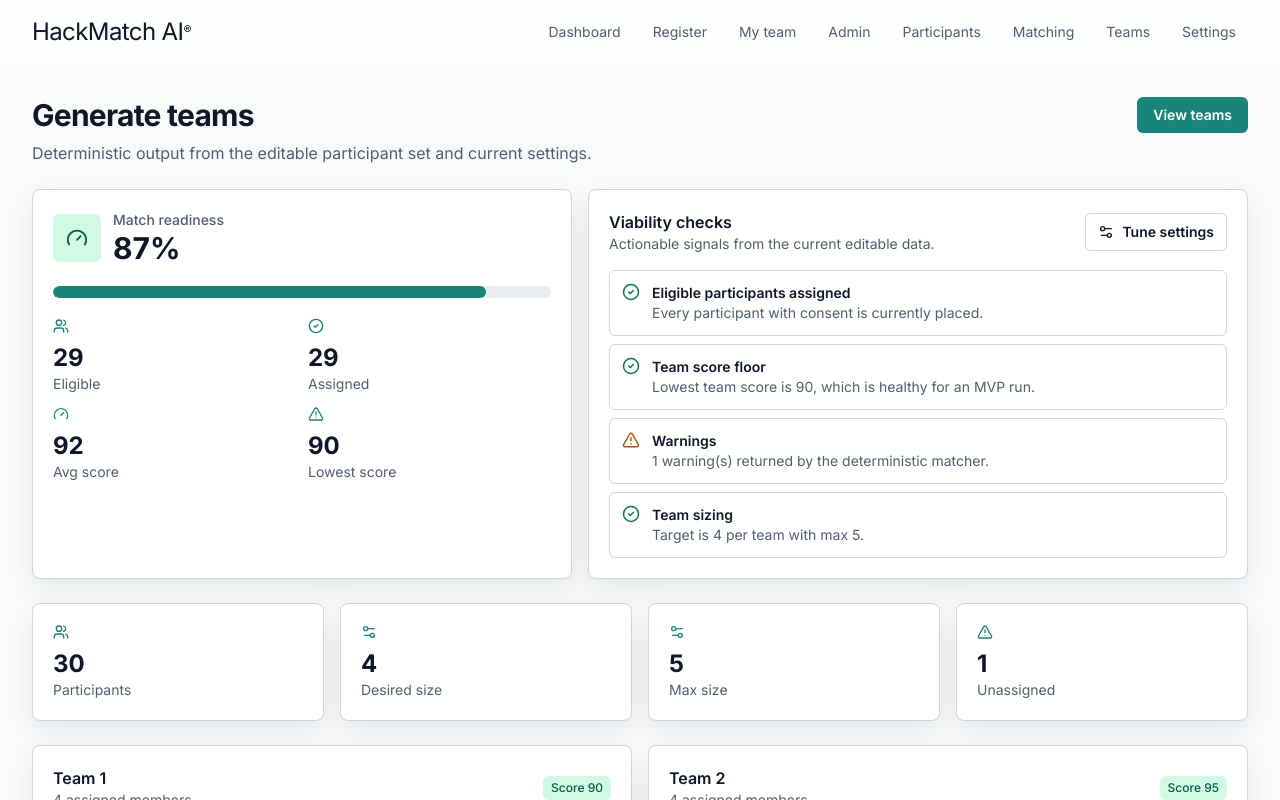
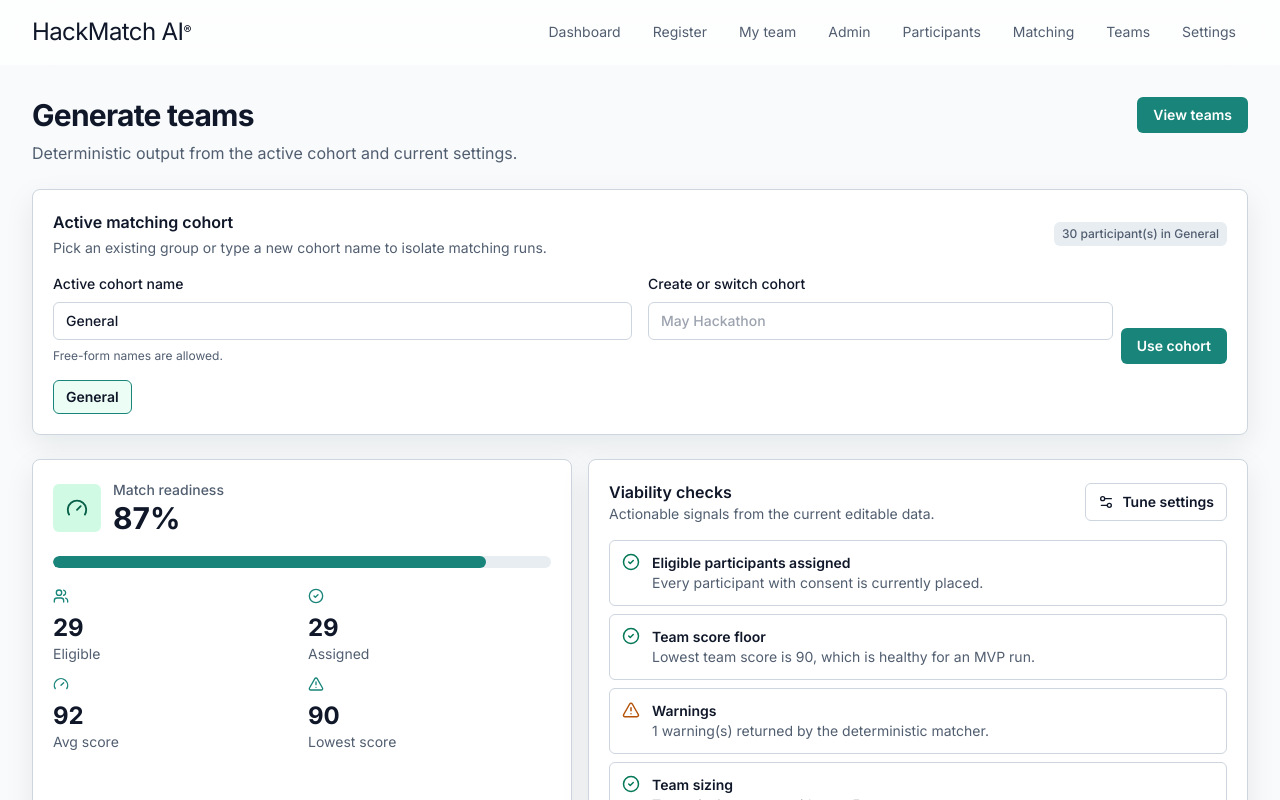
Before and after one commit to best-ed/HackMatch-AI, a Next.js app: page /admin/matching in a window 1280 px wide. Shown: the top 800 px of the page. Built offline with nearby package versions, Linux system fonts and the light colour scheme; no server answers; the database is empty.

Commit message:
feat: add participant cohorts

```diff
--- a/app/admin/matching/page.tsx
+++ b/app/admin/matching/page.tsx
@@ -1,6 +1,7 @@
 "use client";
 
 import Link from "next/link";
+import { useState } from "react";
 import { AlertTriangle, CheckCircle2, Gauge, Settings2, Users } from "lucide-react";
 import { Badge, Card } from "@/components/ui";
 import { useHackMatchData } from "@/lib/local-store";
@@ -8,9 +9,10 @@ import { generateTeams } from "@/lib/matching/algorithm";
 import type { MatchingResult } from "@/lib/matching/types";
 
 export default function AdminMatchingPage() {
-  const { participants, settings } = useHackMatchData();
-  const result = generateTeams(participants, settings);
-  const eligible = participants.filter((participant) => participant.consentToMatch);
+  const { cohortParticipants, settings, activeCohort, setActiveCohort, cohorts } = useHackMatchData();
+  const [newCohort, setNewCohort] = useState("");
+  const result = generateTeams(cohortParticipants, settings);
+  const eligible = cohortParticipants.filter((participant) => participant.consentToMatch);
   const assigned = result.teams.reduce((sum, team) => sum + team.participantIds.length, 0);
   const scores = result.teams.map((team) => team.score?.totalScore ?? 0);
   const averageScore =
@@ -39,13 +41,78 @@ export default function AdminMatchingPage() {
         <div>
           <h1 className="text-3xl font-bold tracking-tight">Generate teams</h1>
           <p className="mt-2 text-muted-foreground">
-            Deterministic output from the editable participant set and current settings.
+            Deterministic output from the active cohort and current settings.
           </p>
         </div>
         <Link className="rounded-md bg-primary px-4 py-2 text-sm font-semibold text-primary-foreground" href="/admin/teams">
           View teams
         </Link>
       </div>
+      <Card className="space-y-4">
+        <div className="flex flex-wrap items-center justify-between gap-3">
+          <div>
+            <h2 className="font-semibold">Active matching cohort</h2>
+            <p className="mt-1 text-sm text-muted-foreground">
+              Pick an existing group or type a new cohort name to isolate matching runs.
+            </p>
+          </div>
+          <Badge>{cohortParticipants.length} participant(s) in {activeCohort}</Badge>
+        </div>
+        <div className="grid gap-4 lg:grid-cols-[1fr_1fr]">
+          <label className="space-y-2 text-sm font-medium">
+            <span>Active cohort name</span>
+            <input
+              className="w-full rounded-md border border-border bg-white px-3 py-2 text-sm outline-none ring-primary/20 focus:ring-4"
+              value={activeCohort}
+              onChange={(event) => setActiveCohort(event.target.value)}
+              placeholder="May Hackathon, Finals Group A, Nairobi Build Night"
+            />
+            <span className="block text-xs font-normal text-muted-foreground">
+              Free-form names are allowed.
+            </span>
+          </label>
+          <div className="grid gap-2 sm:grid-cols-[1fr_auto]">
+            <label className="space-y-2 text-sm font-medium">
+              <span>Create or switch cohort</span>
+              <input
+                className="w-full rounded-md border border-border bg-white px-3 py-2 text-sm outline-none ring-primary/20 focus:ring-4"
+                value={newCohort}
+                onChange={(event) => setNewCohort(event.target.value)}
+                placeholder="May Hackathon"
+              />
+            </label>
+            <div className="flex items-end">
+              <button
+                className="w-full rounded-md bg-primary px-4 py-2 text-sm font-semibold text-primary-foreground"
+                onClick={() => {
+                  if (!newCohort.trim()) return;
+                  setActiveCohort(newCohort);
+                  setNewCohort("");
+                }}
+                type="button"
+              >
+                Use cohort
+              </button>
+            </div>
+          </div>
+        </div>
+        <div className="flex flex-wrap gap-2">
+          {cohorts.map((cohort) => (
+            <button
+              key={cohort}
+              className={`rounded-md border px-3 py-1.5 text-sm font-semibold ${
+                cohort === activeCohort
+                  ? "border-primary bg-emerald-50 text-foreground"
+                  : "border-border bg-white text-muted-foreground"
+              }`}
+              onClick={() => setActiveCohort(cohort)}
+              type="button"
+            >
+              {cohort}
+            </button>
+          ))}
+        </div>
+      </Card>
 
       <section className="grid gap-4 lg:grid-cols-[0.9fr_1.1fr]">
         <Card className="space-y-5">
@@ -97,7 +164,7 @@ export default function AdminMatchingPage() {
       </section>
 
       <div className="grid gap-4 md:grid-cols-4">
-        <Card><Metric label="Participants" value={participants.length} icon={<Users size={16} />} /></Card>
+        <Card><Metric label="Participants" value={cohortParticipants.length} icon={<Users size={16} />} /></Card>
         <Card><Metric label="Desired size" value={settings.desiredTeamSize} icon={<Settings2 size={16} />} /></Card>
         <Card><Metric label="Max size" value={settings.maxTeamSize} icon={<Settings2 size={16} />} /></Card>
         <Card><Metric label="Unassigned" value={result.unassignedParticipants.length} icon={<AlertTriangle size={16} />} /></Card>
@@ -106,7 +173,7 @@ export default function AdminMatchingPage() {
       <div className="grid gap-4 lg:grid-cols-2">
         {result.teams.map((team) => {
           const members = team.participantIds
-            .map((id) => participants.find((participant) => participant.id === id))
+            .map((id) => cohortParticipants.find((participant) => participant.id === id))
             .filter(Boolean);
           return (
           <Card key={team.id} className="space-y-4">
--- a/app/admin/participants/page.tsx
+++ b/app/admin/participants/page.tsx
@@ -6,7 +6,7 @@ import { joinListLines, splitList, useHackMatchData } from "@/lib/local-store";
 import type { ExperienceLevel, Participant } from "@/lib/matching/types";
 
 export default function AdminParticipantsPage() {
-  const { participants, saveParticipant, deleteParticipant, resetDemoData } = useHackMatchData();
+  const { participants, saveParticipant, deleteParticipant, resetDemoData, activeCohort, setActiveCohort, cohorts } = useHackMatchData();
   const [query, setQuery] = useState("");
   const [roleFilter, setRoleFilter] = useState("all");
   const [experienceFilter, setExperienceFilter] = useState<"all" | ExperienceLevel>("all");
@@ -22,6 +22,7 @@ export default function AdminParticipantsPage() {
       const searchableText = [
         participant.id,
         participant.accessToken ?? "",
+        participant.cohort ?? "",
         participant.fullName,
         participant.email,
         participant.primaryRole,
@@ -84,6 +85,20 @@ export default function AdminParticipantsPage() {
             <option key={role} value={role}>{role}</option>
           ))}
         </FilterSelect>
+        <label className="space-y-2 text-sm font-medium lg:col-span-2">
+          <span>Active matching cohort</span>
+          <div className="flex gap-2">
+            <TextInput
+              list="admin-cohorts"
+              value={activeCohort}
+              onChange={(event) => setActiveCohort(event.target.value)}
+              placeholder="General"
+            />
+            <datalist id="admin-cohorts">
+              {cohorts.map((cohort) => <option key={cohort} value={cohort} />)}
+            </datalist>
+          </div>
+        </label>
         <FilterSelect label="Experience" value={experienceFilter} onChange={(value) => setExperienceFilter(value as "all" | ExperienceLevel)}>
           <option value="all">All levels</option>
           <option value="beginner">Beginner</option>
@@ -114,7 +129,7 @@ export default function AdminParticipantsPage() {
         <table className="w-full min-w-[1260px] border-collapse text-sm">
           <thead className="bg-muted text-left">
             <tr>
-              {["Name", "Role", "Experience", "Skills", "Interests", "Consent", "Access", "Actions"].map((heading) => (
+              {["Name", "Cohort", "Role", "Experience", "Skills", "Interests", "Consent", "Access", "Actions"].map((heading) => (
                 <th key={heading} className="px-4 py-3 font-semibold">{heading}</th>
               ))}
             </tr>
@@ -126,6 +141,9 @@ export default function AdminParticipantsPage() {
                   <TextInput value={participant.fullName} onChange={(event) => updateParticipant(participant, "fullName", event.target.value)} />
                   <TextInput value={participant.email} onChange={(event) => updateParticipant(participant, "email", event.target.value)} />
                   <div className="text-xs text-muted-foreground">{participant.id}</div>
+                </td>
+                <td className="px-4 py-3">
+                  <TextInput value={participant.cohort ?? "General"} onChange={(event) => updateParticipant(participant, "cohort", event.target.value)} />
                 </td>
                 <td className="px-4 py-3">
                   <TextInput value={participant.primaryRole} onChange={(event) => updateParticipant(participant, "primaryRole", event.target.value)} />
@@ -183,7 +201,7 @@ export default function AdminParticipantsPage() {
             ))}
             {filteredParticipants.length === 0 ? (
               <tr className="border-t border-border">
-                <td className="px-4 py-8 text-center text-muted-foreground" colSpan={8}>
+                <td className="px-4 py-8 text-center text-muted-foreground" colSpan={9}>
                   No participants match the current filters.
                 </td>
               </tr>
--- a/app/admin/teams/page.tsx
+++ b/app/admin/teams/page.tsx
@@ -10,20 +10,23 @@ import type { MatchingResult, Participant, SavedMatchRun, TeamExplanation } from
 
 export default function AdminTeamsPage() {
   const {
-    participants,
+    cohortParticipants,
     settings,
     savedMatchRuns,
     saveMatchRun,
-    deleteMatchRun
+    deleteMatchRun,
+    activeCohort,
+    setActiveCohort,
+    cohorts
   } = useHackMatchData();
   const result = useMemo(
-    () => generateTeams(participants, settings),
-    [participants, settings]
+    () => generateTeams(cohortParticipants, settings),
+    [cohortParticipants, settings]
   );
   const [activeRunId, setActiveRunId] = useState("live");
   const activeRun = savedMatchRuns.find((run) => run.id === activeRunId);
   const activeResult = activeRun?.result ?? result;
-  const activeParticipants = activeRun?.participantsSnapshot ?? participants;
+  const activeParticipants = activeRun?.participantsSnapshot ?? cohortParticipants;
   const isViewingSavedRun = Boolean(activeRun);
   const heading = activeRun?.name ?? "Generated teams";
   const csv = teamsToCsv(activeResult, activeParticipants);
@@ -63,7 +66,7 @@ export default function AdminTeamsPage() {
       const response = await fetch("/api/explanations", {
         method: "POST",
         headers: { "content-type": "application/json" },
-        body: JSON.stringify({ participants, settings })
+        body: JSON.stringify({ participants: cohortParticipants, settings })
       });
       if (!response.ok) {
         setExplanationWarnings(["Explanation API request failed; showing deterministic fallback explanations."]);
@@ -130,6 +133,26 @@ export default function AdminTeamsPage() {
           </button>
         </div>
       </div>
+      <Card className="flex flex-wrap items-end justify-between gap-4">
+        <label className="space-y-2 text-sm font-medium">
+          <span>Active cohort</span>
+          <input
+            className="w-72 rounded-md border border-border bg-white px-3 py-2 text-sm outline-none ring-primary/20 focus:ring-4"
+            list="teams-cohorts"
+            value={activeCohort}
+            onChange={(event) => setActiveCohort(event.target.value)}
+            disabled={isViewingSavedRun}
+          />
+          <datalist id="teams-cohorts">
+            {cohorts.map((cohort) => <option key={cohort} value={cohort} />)}
+          </datalist>
+        </label>
+        <Badge>
+          {isViewingSavedRun
+            ? `${activeRun?.cohort ?? "Saved cohort"} snapshot`
+            : `${cohortParticipants.length} participant(s) in cohort`}
+        </Badge>
+      </Card>
       <Card className="space-y-4">
         <div className="flex flex-wrap items-center justify-between gap-3">
           <div>
--- a/app/participant/register/page.tsx
+++ b/app/participant/register/page.tsx
@@ -43,7 +43,7 @@ const emptyListDrafts: Record<keyof ListDrafts, string> = {
 
 export default function RegisterPage() {
   const router = useRouter();
-  const { participants, saveParticipant, loaded } = useHackMatchData();
+  const { participants, saveParticipant, loaded, activeCohort, cohorts } = useHackMatchData();
   const blank = useMemo(() => createBlankParticipant(participants), [participants]);
   const [form, setForm] = useState<Participant>(blank);
   const [listDrafts, setListDrafts] = useState(emptyListDrafts);
@@ -88,6 +88,18 @@ export default function RegisterPage() {
         <form className="grid gap-4 md:grid-cols-2">
           <Field label="Full name" value={form.fullName} onChange={(value) => update("fullName", value)} />
           <Field label="Email" value={form.email} onChange={(value) => update("email", value)} />
+          <label className="space-y-2 text-sm font-medium">
+            <span>Cohort</span>
+            <TextInput
+              list="registration-cohorts"
+              value={form.cohort ?? activeCohort}
+              onChange={(event) => update("cohort", event.target.value)}
+              placeholder="General, May Hackathon, Workshop A"
+            />
+            <datalist id="registration-cohorts">
+              {cohorts.map((cohort) => <option key={cohort} value={cohort} />)}
+            </datalist>
+          </label>
           <Field label="Phone" value={form.phone ?? ""} onChange={(value) => update("phone", value)} />
           <Field label="Institution" value={form.institution ?? ""} onChange={(value) => update("institution", value)} />
           <Field label="GitHub URL" value={form.githubUrl ?? ""} onChange={(value) => update("githubUrl", value)} />
--- a/app/participant/team/page.tsx
+++ b/app/participant/team/page.tsx
@@ -11,10 +11,6 @@ import { generateTeams } from "@/lib/matching/algorithm";
 
 export default function ParticipantTeamPage() {
   const { participants, settings } = useHackMatchData();
-  const result = useMemo(
-    () => generateTeams(participants, settings),
-    [participants, settings]
-  );
   const defaultParticipant = participants.find((item) => item.consentToMatch) ?? participants[0];
   const [lookup, setLookup] = useState(defaultParticipant?.email ?? "");
   const normalizedLookup = normalizeLookupValue(lookup);
@@ -32,6 +28,13 @@ export default function ParticipantTeamPage() {
     );
   })
     : undefined;
+  const teamParticipants = participant
+    ? participants.filter((item) => (item.cohort ?? "General") === (participant.cohort ?? "General"))
+    : participants;
+  const result = useMemo(
+    () => generateTeams(teamParticipants, settings),
+    [teamParticipants, settings]
+  );
   const team = participant?.consentToMatch
     ? result.teams.find((candidate) => candidate.participantIds.includes(participant.id))
     : undefined;
--- a/lib/local-store.ts
+++ b/lib/local-store.ts
@@ -21,7 +21,9 @@ import { useEffect, useMemo, useState } from "react";
 const participantsKey = "hackmatch.participants.v1";
 const settingsKey = "hackmatch.settings.v1";
 const savedMatchRunsKey = "hackmatch.savedMatchRuns.v1";
+const activeCohortKey = "hackmatch.activeCohort.v1";
 const currentParticipantKey = "hackmatch.currentParticipant.v1";
+const defaultCohort = "General";
 
 function readJson<T>(key: string, fallback: T): T {
   if (typeof window === "undefined") return fallback;
@@ -89,7 +91,8 @@ export function createParticipantAccessToken(): string {
 function ensureParticipantAccessToken(participant: Participant): Participant {
   return {
     ...participant,
-    accessToken: participant.accessToken || createParticipantAccessToken()
+    accessToken: participant.accessToken || createParticipantAccessToken(),
+    cohort: participant.cohort?.trim() || defaultCohort
   };
 }
 
@@ -114,6 +117,7 @@ export function createBlankParticipant(participants: Participant[]): Participant
   return {
     id: createParticipantId(participants),
     accessToken: createParticipantAccessToken(),
+    cohort: readActiveCohort(),
     fullName: "",
     email: "",
     phone: "",
@@ -141,10 +145,16 @@ export function createBlankParticipant(participants: Participant[]): Participant
   };
 }
 
+export function readActiveCohort(): string {
+  if (typeof window === "undefined") return defaultCohort;
+  return window.localStorage.getItem(activeCohortKey) || defaultCohort;
+}
+
 export function useHackMatchData() {
   const [participants, setParticipantsState] = useState<Participant[]>(demoParticipants);
   const [settings, setSettingsState] = useState<MatchingSettings>(demoMatchingSettings);
   const [savedMatchRuns, setSavedMatchRunsState] = useState<SavedMatchRun[]>([]);
+  const [activeCohort, setActiveCohortState] = useState(defaultCohort);
   const [loaded, setLoaded] = useState(false);
   const [persistenceMode, setPersistenceMode] = useState<"local" | "supabase">("local");
   const [persistenceWarning, setPersistenceWarning] = useState("");
@@ -156,10 +166,12 @@ export function useHackMatchData() {
       const localParticipants = normalizeParticipantsForStorage(readJson(participantsKey, demoParticipants));
       const localSettings = readJson(settingsKey, demoMatchingSettings);
       const localSavedRuns = normalizeSavedRunsForStorage(readJson(savedMatchRunsKey, []));
+      const localActiveCohort = readActiveCohort();
 
       setParticipantsState(localParticipants);
       setSettingsState(localSettings);
       setSavedMatchRunsState(localSavedRuns);
+      setActiveCohortState(localActiveCohort);
       writeJson(participantsKey, localParticipants);
       writeJson(savedMatchRunsKey, localSavedRuns);
 
@@ -214,6 +226,17 @@ export function useHackMatchData() {
       participants,
       settings,
       savedMatchRuns,
+      activeCohort,
+      cohorts: Array.from(new Set([defaultCohort, ...participants.map((participant) => participant.cohort || defaultCohort)])).sort(),
+      cohortParticipants:
+        activeCohort === "All"
+          ? participants
+          : participants.filter((participant) => (participant.cohort || defaultCohort) === activeCohort),
+      setActiveCohort(next: string) {
+        const cleaned = next.trim() || defaultCohort;
+        setActiveCohortState(cleaned);
+        window.localStorage.setItem(activeCohortKey, cleaned);
+      },
       setParticipants(next: Participant[]) {
         const normalized = normalizeParticipantsForStorage(next);
         setParticipantsState(normalized);
@@ -236,6 +259,7 @@ export function useHackMatchData() {
         const cleaned: Participant = {
           ...participant,
           accessToken: participant.accessToken || createParticipantAccessToken(),
+          cohort: participant.cohort?.trim() || activeCohort || defaultCohort,
           fullName: participant.fullName.trim(),
           email: participant.email.trim(),
           primaryRole: participant.primaryRole.trim() || "Frontend",
@@ -273,6 +297,10 @@ export function useHackMatchData() {
       },
       saveMatchRun(result: MatchingResult, name?: string) {
         const timestamp = new Date().toISOString();
+        const runParticipants =
+          activeCohort === "All"
+            ? participants
+            : participants.filter((participant) => (participant.cohort || defaultCohort) === activeCohort);
         const assignedCount = result.teams.reduce((sum, team) => sum + team.participantIds.length, 0);
         const scoredTeams = result.teams.filter((team) => typeof team.score?.totalScore === "number");
         const averageScore =
@@ -283,11 +311,12 @@ export function useHackMatchData() {
           id: `run-${timestamp.replace(/[^0-9]/g, "")}`,
           name: name?.trim() || `Match run ${savedMatchRuns.length + 1}`,
           createdAt: timestamp,
-          participantCount: participants.length,
+          participantCount: runParticipants.length,
           assignedCount,
           averageScore,
           settingsSnapshot: settings,
-          participantsSnapshot: participants,
+          cohort: activeCohort,
+          participantsSnapshot: runParticipants,
           result
         };
         const next = [run, ...savedMatchRuns].slice(0, 20);
@@ -316,7 +345,7 @@ export function useHackMatchData() {
         }
       }
     }),
-    [loaded, participants, persistenceMode, persistenceWarning, savedMatchRuns, settings]
+    [activeCohort, loaded, participants, persistenceMode, persistenceWarning, savedMatchRuns, settings]
   );
 
   return api;
--- a/lib/matching/types.ts
+++ b/lib/matching/types.ts
@@ -11,6 +11,7 @@ export type AvailabilitySlot =
 export type Participant = {
   id: string;
   accessToken?: string;
+  cohort?: string;
   fullName: string;
   email: string;
   phone?: string;
@@ -113,6 +114,7 @@ export type SavedMatchRun = {
   participantCount: number;
   assignedCount: number;
   averageScore: number;
+  cohort?: string;
   settingsSnapshot: MatchingSettings;
   participantsSnapshot: Participant[];
   result: MatchingResult;
--- a/lib/supabase-store.ts
+++ b/lib/supabase-store.ts
@@ -13,6 +13,7 @@ const supabaseAnonKey = process.env.NEXT_PUBLIC_SUPABASE_ANON_KEY;
 type ParticipantRow = {
   id: string;
   access_token: string | null;
+  cohort: string | null;
   full_name: string;
   email: string;
   phone: string | null;
@@ -133,6 +134,7 @@ function rowToParticipant(row: ParticipantRow): Participant {
   return {
     id: row.id,
     accessToken: row.access_token ?? undefined,
+    cohort: row.cohort ?? undefined,
     fullName: row.full_name,
     email: row.email,
     phone: row.phone ?? "",
@@ -164,6 +166,7 @@ function participantToRow(participant: Participant): ParticipantRow {
   return {
     id: participant.id,
     access_token: participant.accessToken ?? null,
+    cohort: participant.cohort ?? null,
     full_name: participant.fullName,
     email: participant.email,
     phone: participant.phone ?? null,
```
Also changed, not shown: 2 other files (tests, documents, lock files or other folders).
